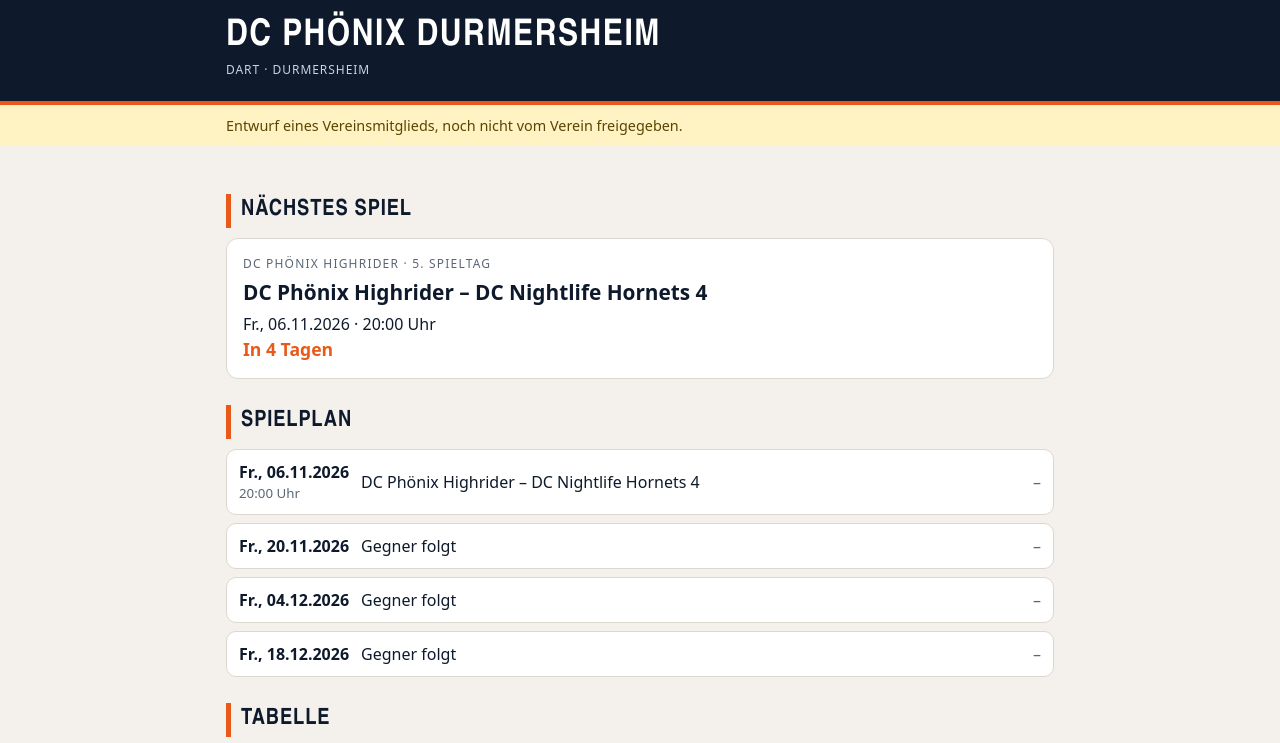
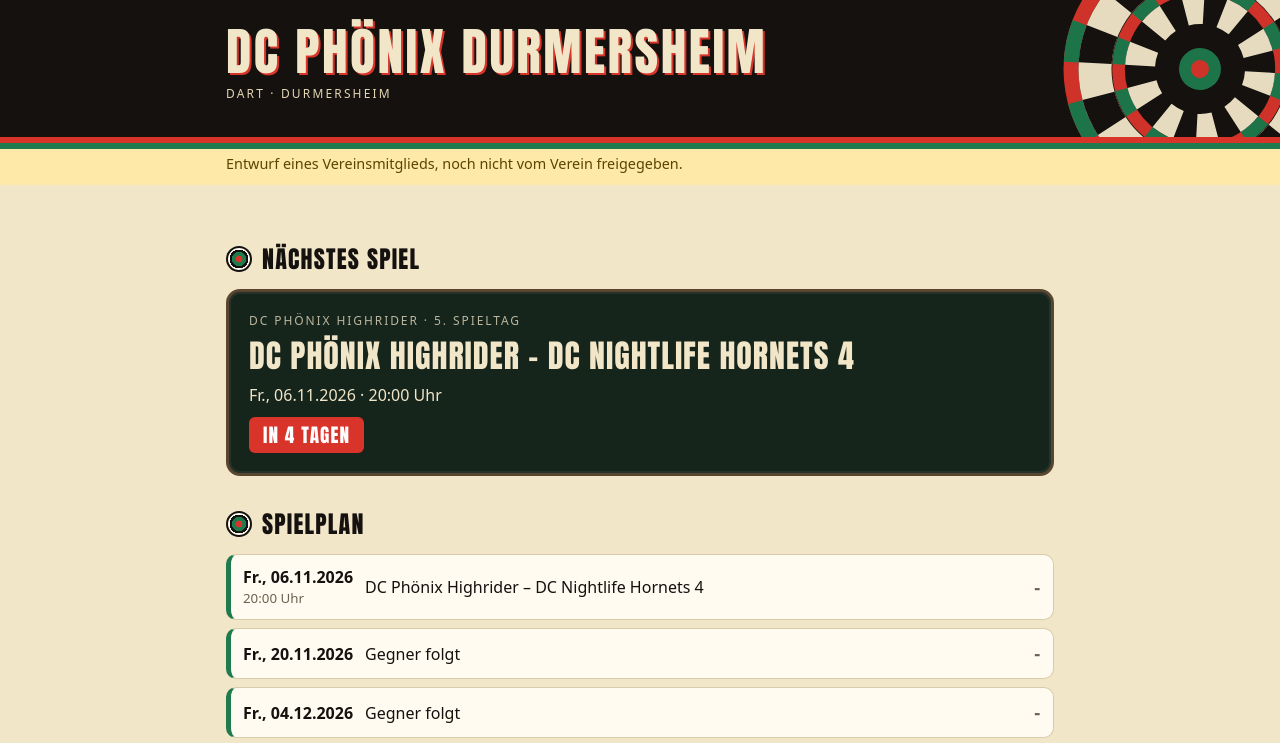
Before and after one commit to d2iablo/Dc-Phoenix-Webseite, a plain HTML site: page index.html in a window 1280 px wide. Shown: the top 743 px of the page. Drawn offline with Linux system fonts and the light colour scheme.

Commit message:
Add files via upload

```diff
--- a/index.html
+++ b/index.html
@@ -5,50 +5,56 @@
 <meta name="viewport" content="width=device-width,initial-scale=1,viewport-fit=cover">
 <title>DC Phönix Durmersheim</title>
 <style>
-:root{--bg:#F4F1EC;--card:#fff;--fg:#0E1A2B;--mute:#5B6676;--line:#DDD8CF;--navy:#0E1A2B;--flame:#E8591A;--flame-fg:#fff;--own:#FDE9DD;--win:#1E7B4B;--loss:#B3321F;--warn:#FFF3C4;--warn-fg:#5A4500}
-@media (prefers-color-scheme:dark){:root:not([data-theme="light"]){--bg:#0A121D;--card:#121E2E;--fg:#EDEAE4;--mute:#9AA6B6;--line:#243247;--navy:#060C14;--own:#3A2418;--win:#4CC083;--loss:#F0745F;--warn:#3B3210;--warn-fg:#F3DE8A;color-scheme:dark}}
-:root[data-theme="dark"]{--bg:#0A121D;--card:#121E2E;--fg:#EDEAE4;--mute:#9AA6B6;--line:#243247;--navy:#060C14;--own:#3A2418;--win:#4CC083;--loss:#F0745F;--warn:#3B3210;--warn-fg:#F3DE8A;color-scheme:dark}
+:root{--bg:#F2E6C9;--card:#FFFBF0;--fg:#14110F;--mute:#6A6150;--line:#D9CCAA;--navy:#14110F;--flame:#D8342A;--flame-fg:#fff;--green:#1F7A4D;--own:#F9D9C9;--win:#1F7A4D;--loss:#C0301F;--warn:#FFE9A8;--warn-fg:#5A4500;--board:#16251C;--board-fg:#F2E6C9}
+@media (prefers-color-scheme:dark){:root:not([data-theme="light"]){--bg:#100E0C;--card:#1B1814;--fg:#F2E6C9;--mute:#A89E88;--line:#2E2921;--navy:#0A0908;--own:#40211A;--win:#4CC083;--loss:#F0745F;--warn:#3B3210;--warn-fg:#F3DE8A;--board:#0F1B14;color-scheme:dark}}
+:root[data-theme="dark"]{--bg:#100E0C;--card:#1B1814;--fg:#F2E6C9;--mute:#A89E88;--line:#2E2921;--navy:#0A0908;--own:#40211A;--win:#4CC083;--loss:#F0745F;--warn:#3B3210;--warn-fg:#F3DE8A;--board:#0F1B14;color-scheme:dark}
 *{box-sizing:border-box}
 html{-webkit-text-size-adjust:100%}
 body{margin:0;background:var(--bg);color:var(--fg);font:16px/1.5 system-ui,-apple-system,"Segoe UI",Roboto,"Helvetica Neue",Arial,sans-serif}
-h1,h2,h3{font-family:"Arial Narrow","Helvetica Neue Condensed",Impact,system-ui,sans-serif;text-transform:uppercase;letter-spacing:.04em;margin:0;text-wrap:balance}
+h1,h2,h3{font-family:Impact,"Arial Narrow","Helvetica Neue Condensed",system-ui,sans-serif;font-weight:400;text-transform:uppercase;letter-spacing:.05em;margin:0;text-wrap:balance}
 a{color:inherit}
 .wrap{max-width:860px;margin:0 auto;padding-left:max(16px,env(safe-area-inset-left,0px));padding-right:max(16px,env(safe-area-inset-right,0px))}
-header{background:var(--navy);color:#fff;padding-block:18px 22px;border-bottom:4px solid var(--flame)}
-.brand{display:flex;align-items:center;gap:14px;min-width:0}
-.brand img{height:64px;width:auto;max-width:96px;object-fit:contain}
-.brand h1{font-size:clamp(1.5rem,6vw,2.3rem);line-height:1.05}
-.brand small{display:block;color:#C9D2DF;letter-spacing:.08em;text-transform:uppercase;font-size:.75rem;margin-top:4px}
+header{position:relative;overflow:hidden;background:var(--navy);color:#F2E6C9;padding-block:calc(26px + env(safe-area-inset-top,0px)) 34px;border-bottom:6px solid var(--flame);box-shadow:0 6px 0 var(--green)}
+.board{position:absolute;right:-70px;top:50%;width:300px;height:300px;transform:translateY(-50%) rotate(12deg);opacity:.95}
+.hero{position:relative}
+.brand{display:flex;align-items:center;gap:16px;min-width:0;max-width:calc(100% - 90px)}
+.brand img{height:76px;width:76px;object-fit:cover;border-radius:50%;border:3px solid #F2E6C9;flex:none}
+.brand h1{font-size:clamp(1.9rem,8vw,3.2rem);line-height:1;text-shadow:2px 2px 0 var(--flame)}
+.brand small{display:block;color:#E2D5B3;letter-spacing:.18em;text-transform:uppercase;font-size:.75rem;margin-top:8px}
 .banner{background:var(--warn);color:var(--warn-fg);padding-block:10px;font-size:.9rem}
-main{padding-block:22px 40px;display:grid;gap:26px}
+main{padding-block:26px 40px;display:grid;gap:30px}
 section{min-width:0}
-h2{font-size:1.4rem;margin-bottom:10px;border-left:5px solid var(--flame);padding-left:10px}
+h2{font-size:1.5rem;margin-bottom:12px;display:flex;align-items:center;gap:10px}
+h2::before{content:"";width:22px;height:22px;flex:none;border-radius:50%;background:radial-gradient(circle,var(--flame) 0 22%,var(--green) 23% 45%,var(--fg) 46% 60%,var(--card) 61% 100%);border:2px solid var(--fg)}
 .tabs{display:flex;gap:8px;flex-wrap:wrap}
-.tabs button{font:inherit;font-weight:600;padding:8px 14px;border-radius:999px;border:1.5px solid var(--line);background:var(--card);color:var(--fg);cursor:pointer}
+.tabs button{font:inherit;font-weight:700;padding:9px 16px;border-radius:999px;border:2px solid var(--fg);background:var(--card);color:var(--fg);cursor:pointer}
 .tabs button[aria-pressed="true"]{background:var(--flame);border-color:var(--flame);color:var(--flame-fg)}
 .card{background:var(--card);border:1px solid var(--line);border-radius:12px;padding:16px}
-.next .lbl{font-size:.75rem;letter-spacing:.1em;text-transform:uppercase;color:var(--mute)}
-.next .vs{font-size:1.3rem;font-weight:700;margin:4px 0;overflow-wrap:anywhere}
-.next .cd{color:var(--flame);font-weight:700;font-size:1.1rem}
+.next .card{background:var(--board);color:var(--board-fg);border:3px solid #5A4630;border-radius:14px;box-shadow:inset 0 0 0 2px rgba(255,255,255,.06);padding:20px}
+.next .lbl{font-size:.75rem;letter-spacing:.16em;text-transform:uppercase;opacity:.75}
+.next .vs{font-family:Impact,"Arial Narrow",system-ui,sans-serif;text-transform:uppercase;letter-spacing:.03em;font-size:clamp(1.4rem,6vw,2rem);line-height:1.15;margin:8px 0;overflow-wrap:anywhere}
+.next .cd{display:inline-block;margin-top:10px;background:var(--flame);color:#fff;font-family:Impact,"Arial Narrow",system-ui,sans-serif;letter-spacing:.06em;text-transform:uppercase;font-size:1.2rem;padding:4px 14px;border-radius:6px}
+.next .card.err{color:var(--loss)}
 .fix{display:grid;gap:8px;padding:0;margin:0;list-style:none}
-.fix li{display:grid;grid-template-columns:auto 1fr auto;gap:4px 12px;align-items:center;background:var(--card);border:1px solid var(--line);border-radius:10px;padding:10px 12px}
+.fix li{display:grid;grid-template-columns:auto 1fr auto;gap:4px 12px;align-items:center;background:var(--card);border:1px solid var(--line);border-left:5px solid var(--green);border-radius:10px;padding:10px 12px}
+.fix li.past{border-left-color:var(--line)}
 .fix .d{font-weight:700;font-variant-numeric:tabular-nums;white-space:nowrap}
 .fix .d small{display:block;font-weight:400;color:var(--mute)}
 .fix .m{min-width:0;overflow-wrap:anywhere}
-.fix .r{font-weight:700;font-variant-numeric:tabular-nums;text-align:right}
-.fix .r.w{color:var(--win)}.fix .r.l{color:var(--loss)}.fix .r.n{color:var(--mute);font-weight:400}
-.fix li.past{opacity:.85}
-.scroll{overflow-x:auto;border:1px solid var(--line);border-radius:12px;background:var(--card)}
+.fix .r{font-family:Impact,"Arial Narrow",system-ui,sans-serif;font-size:1.2rem;letter-spacing:.04em;font-variant-numeric:tabular-nums;text-align:right}
+.fix .r.w{color:var(--win)}.fix .r.l{color:var(--loss)}.fix .r.n{color:var(--mute)}
+.scroll{overflow-x:auto;border:2px solid var(--fg);border-radius:12px;background:var(--card)}
 table{border-collapse:collapse;width:100%;font-variant-numeric:tabular-nums}
-th,td{padding:8px 10px;text-align:right;border-bottom:1px solid var(--line);white-space:nowrap}
-th{font-size:.72rem;letter-spacing:.08em;text-transform:uppercase;color:var(--mute)}
+th,td{padding:9px 10px;text-align:right;border-bottom:1px solid var(--line);white-space:nowrap}
+th{font-size:.72rem;letter-spacing:.1em;text-transform:uppercase;background:var(--navy);color:#F2E6C9;border-bottom:0}
 th:nth-child(2),td:nth-child(2){text-align:left;white-space:normal;min-width:0}
 tr:last-child td{border-bottom:0}
+tbody tr:nth-child(1) td:first-child{box-shadow:inset 4px 0 0 var(--green)}
 tr.own td{background:var(--own);font-weight:700}
-td:last-child{font-weight:700}
-@media (max-width:640px){.hide-s{display:none}}
-dl{display:grid;grid-template-columns:max-content 1fr;gap:8px 16px;margin:0}
-dt{color:var(--mute)}dd{margin:0;overflow-wrap:anywhere}
+td:last-child{font-family:Impact,"Arial Narrow",system-ui,sans-serif;font-size:1.1rem;font-weight:400}
+@media (max-width:640px){.hide-s{display:none}.board{width:230px;height:230px;right:-90px;opacity:.3}}
+dl{display:grid;grid-template-columns:max-content 1fr;gap:10px 16px;margin:0}
+dt{color:var(--mute);text-transform:uppercase;letter-spacing:.08em;font-size:.78rem;padding-top:3px}dd{margin:0;overflow-wrap:anywhere}
 .todo{color:var(--mute);font-style:italic}
 footer{border-top:1px solid var(--line);padding-block:16px calc(24px + env(safe-area-inset-bottom,0px));color:var(--mute);font-size:.85rem;display:flex;flex-wrap:wrap;gap:6px 18px}
 .err{color:var(--loss)}
@@ -56,8 +62,8 @@ footer{border-top:1px solid var(--line);padding-block:16px calc(24px + env(safe-
 </style>
 </head>
 <body>
-<header><div class="wrap"><div class="brand">
-<img id="logo" alt="" hidden>
+<header><svg class="board" viewBox="-100 -100 200 200" aria-hidden="true"><circle r="100" fill="#14110F"/><circle r="86" fill="none" stroke="#D8342A" stroke-width="10"/><circle r="86" fill="none" stroke="#1F7A4D" stroke-width="10" stroke-dasharray="27.02 27.02" transform="rotate(-9)"/><circle r="70" fill="none" stroke="#F2E6C9" stroke-width="22"/><circle r="70" fill="none" stroke="#14110F" stroke-width="22" stroke-dasharray="21.99 21.99" transform="rotate(-9)"/><circle r="54" fill="none" stroke="#D8342A" stroke-width="9"/><circle r="54" fill="none" stroke="#1F7A4D" stroke-width="9" stroke-dasharray="16.96 16.96" transform="rotate(-9)"/><circle r="40" fill="none" stroke="#14110F" stroke-width="20"/><circle r="40" fill="none" stroke="#F2E6C9" stroke-width="20" stroke-dasharray="12.57 12.57" transform="rotate(-9)"/><circle r="14" fill="#1F7A4D"/><circle r="6" fill="#D8342A"/></svg><div class="wrap hero"><div class="brand">
+<img id="logo" alt="Vereinslogo" hidden>
 <div><h1 id="vname">DC Phönix Durmersheim</h1><small id="vsub">Dart</small></div>
 </div></div></header>
 <div class="banner" id="entwurf" hidden><div class="wrap">Entwurf eines Vereinsmitglieds, noch nicht vom Verein freigegeben.</div></div>
```
